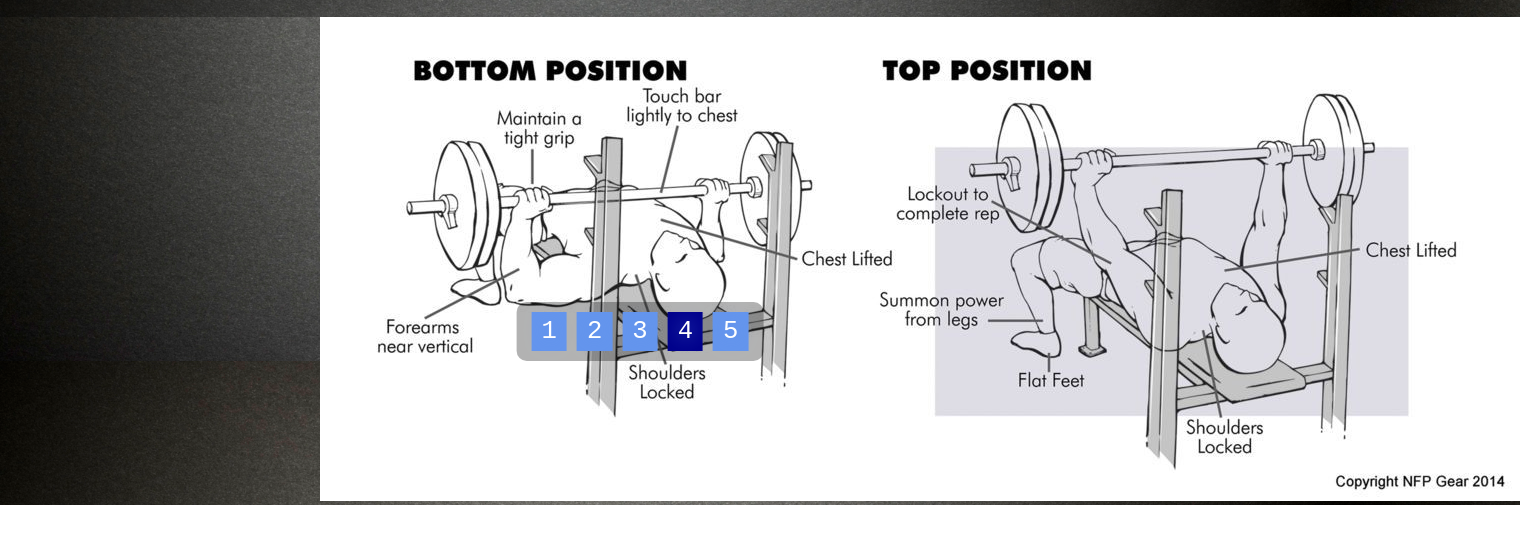
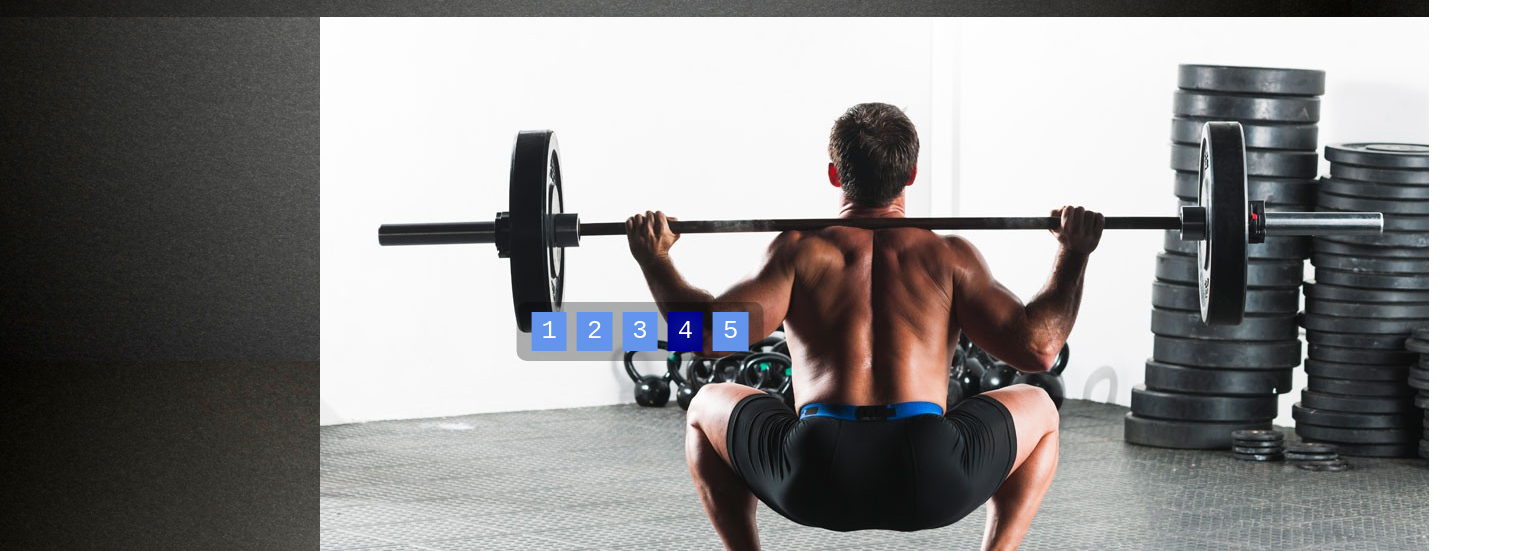
Before and after one commit to Boglim/Boglim.github.io, a plain HTML site: page page4.html in a window 1280 px wide. Shown: the part 439-990 px from the top of the page, 1520 px wide, since content can reach past the window. Before the commit the page ends 944 px from the top, so only its background shows below. Drawn offline with Linux system fonts and the light colour scheme.

Commit message:
Update page4.html

```diff
--- a/page4.html
+++ b/page4.html
@@ -27,7 +27,7 @@
 
 
         <div class="benchpic">
-            <img src="./benchpress.png" alt="howtobench">
+            <img src="./squat.png" alt="howtosquat">
         </div>
 
 
```
